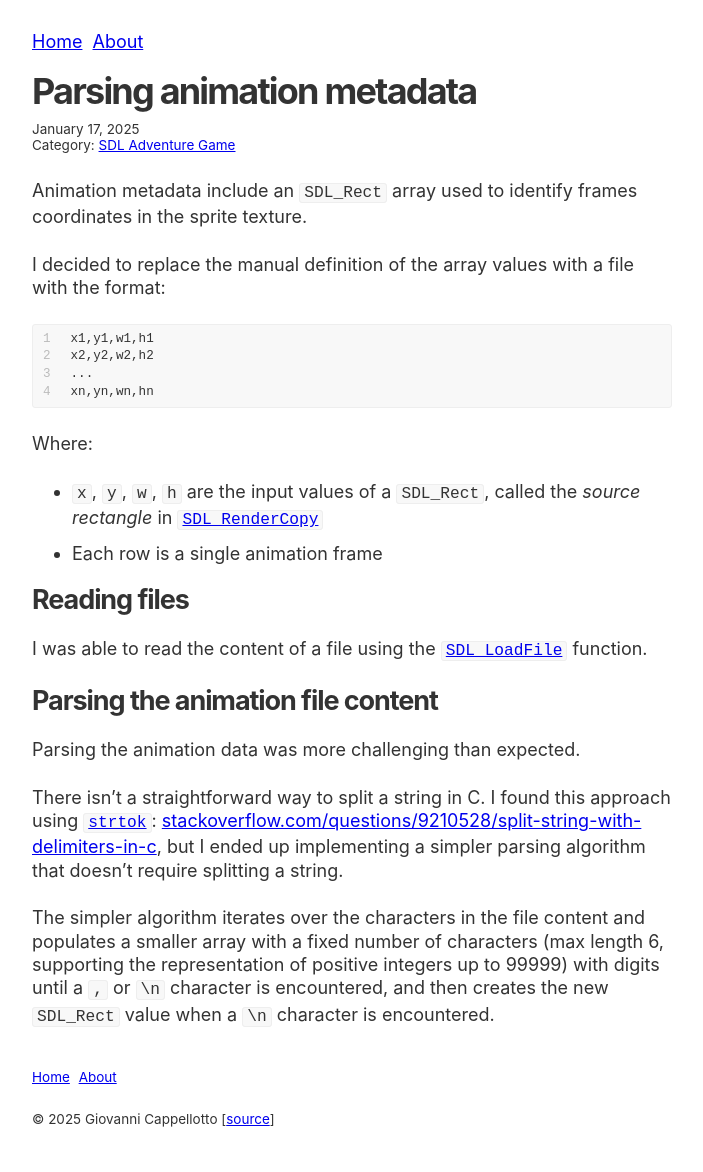
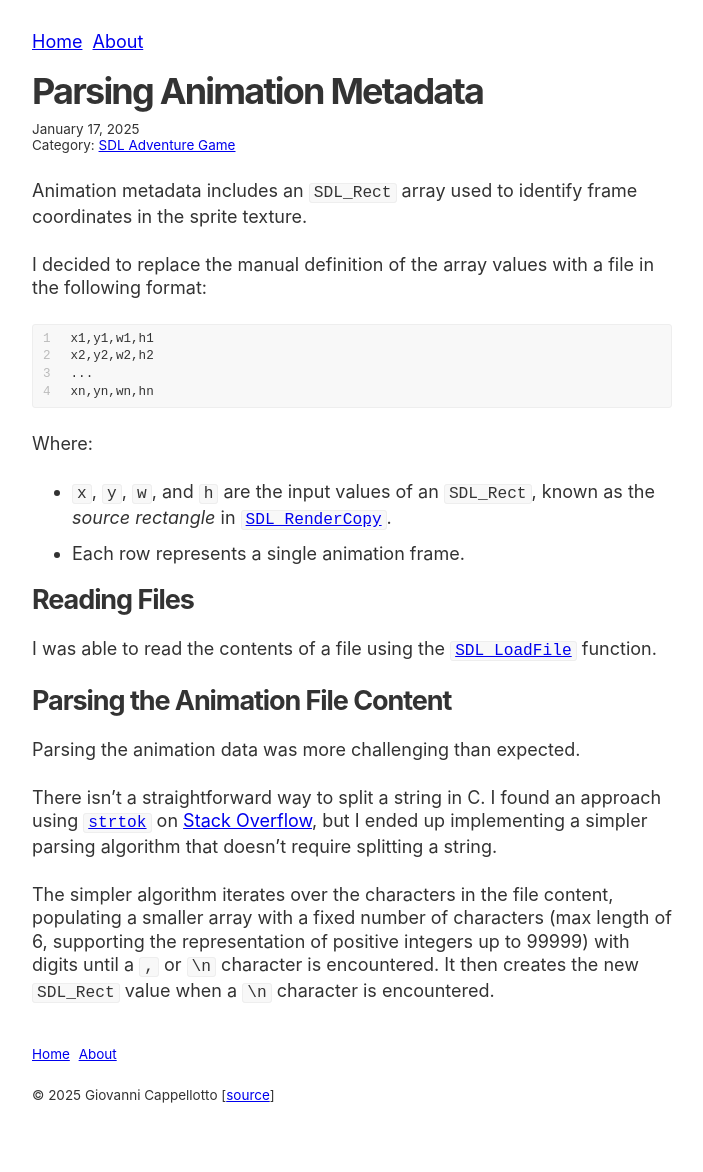
Before and after one commit to curlybracketshq/giovanni.curlybrackets.it, a Jekyll site: the page built from sdl-adventure-game/_posts/2025-01-17-parsing-animation-metadata.markdown, in a window 1280 px wide. Shown: the whole page, without its empty margins (288-991 px from the left). Built offline with Jekyll 4.4.1, drawn with Linux system fonts in a browser that asks for light colours; after the commit the page ends 1149 px from its top, so only the background shows below that.

Commit message:
Improve content

````diff
--- a/sdl-adventure-game/_posts/2025-01-17-parsing-animation-metadata.markdown
+++ b/sdl-adventure-game/_posts/2025-01-17-parsing-animation-metadata.markdown
@@ -1,12 +1,12 @@
 ---
-title: Parsing animation metadata
+title: Parsing Animation Metadata
 layout: post
 date: 2025-01-17 13:00:00 -0500
 ---
 
-Animation metadata include an `SDL_Rect` array used to identify frames coordinates in the sprite texture.
+Animation metadata includes an `SDL_Rect` array used to identify frame coordinates in the sprite texture.
 
-I decided to replace the manual definition of the array values with a file with the format:
+I decided to replace the manual definition of the array values with a file in the following format:
 
 ```
 x1,y1,w1,h1
@@ -17,17 +17,17 @@ xn,yn,wn,hn
 
 Where:
 
-* `x`, `y`, `w`, `h` are the input values of a `SDL_Rect`, called the *source rectangle* in [`SDL_RenderCopy`](https://wiki.libsdl.org/SDL2/SDL_RenderCopy)
-* Each row is a single animation frame
+* `x`, `y`, `w`, and `h` are the input values of an `SDL_Rect`, known as the *source rectangle* in [`SDL_RenderCopy`](https://wiki.libsdl.org/SDL2/SDL_RenderCopy).
+* Each row represents a single animation frame.
 
-## Reading files
+## Reading Files
 
-I was able to read the content of a file using the [`SDL_LoadFile`](https://wiki.libsdl.org/SDL2/SDL_LoadFile) function.
+I was able to read the contents of a file using the [`SDL_LoadFile`](https://wiki.libsdl.org/SDL2/SDL_LoadFile) function.
 
-## Parsing the animation file content
+## Parsing the Animation File Content
 
 Parsing the animation data was more challenging than expected.
 
-There isn't a straightforward way to split a string in C. I found this approach using [`strtok`](https://en.cppreference.com/w/c/string/byte/strtok): [stackoverflow.com/questions/9210528/split-string-with-delimiters-in-c](https://stackoverflow.com/questions/9210528/split-string-with-delimiters-in-c), but I ended up implementing a simpler parsing algorithm that doesn't require splitting a string.
+There isn't a straightforward way to split a string in C. I found an approach using [`strtok`](https://en.cppreference.com/w/c/string/byte/strtok) on [Stack Overflow](https://stackoverflow.com/questions/9210528/split-string-with-delimiters-in-c), but I ended up implementing a simpler parsing algorithm that doesn't require splitting a string.
 
-The simpler algorithm iterates over the characters in the file content and populates a smaller array with a fixed number of characters (max length 6, supporting the representation of positive integers up to 99999) with digits until a `,` or `\n` character is encountered, and then creates the new `SDL_Rect` value when a `\n` character is encountered.
+The simpler algorithm iterates over the characters in the file content, populating a smaller array with a fixed number of characters (max length of 6, supporting the representation of positive integers up to 99999) with digits until a `,` or `\n` character is encountered. It then creates the new `SDL_Rect` value when a `\n` character is encountered.
````
